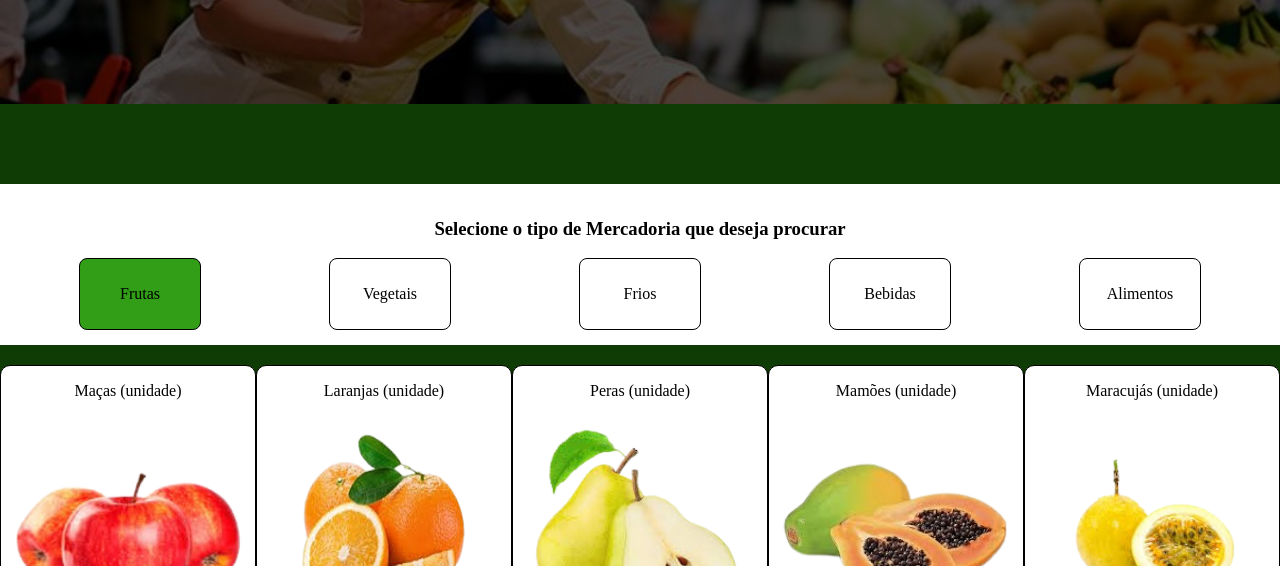
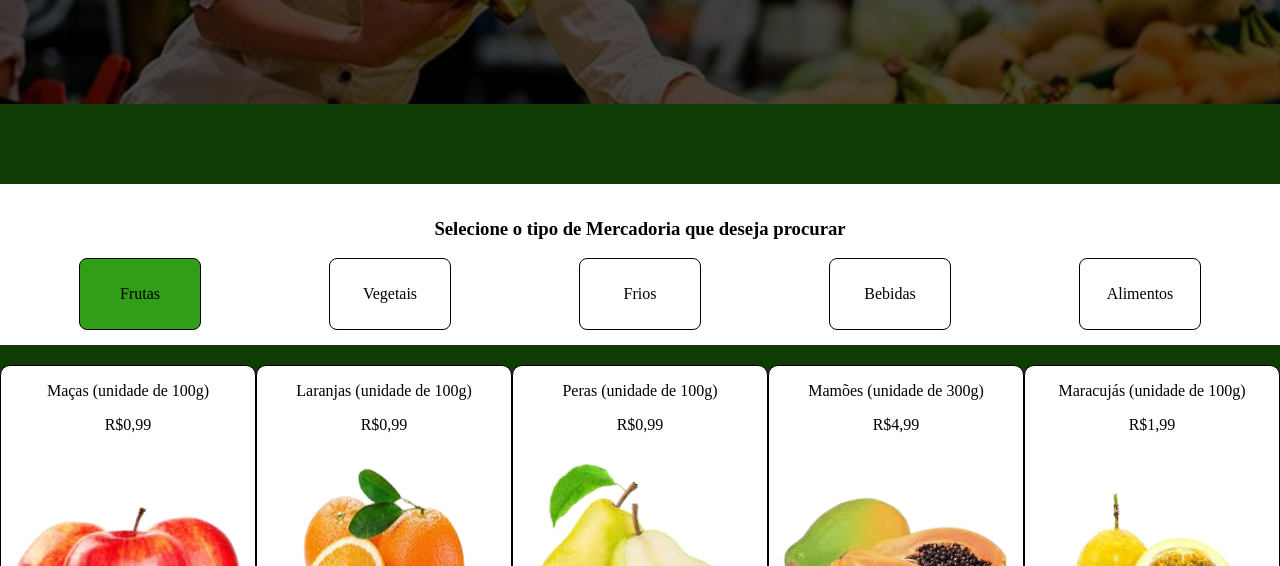
Before and after one commit to pato14123/DaRoca, a plain HTML site: page Mercado_Frutas.html in a window 1280 px wide. Shown: the part 386-952 px from the top of the page. Drawn offline with Linux system fonts and the light colour scheme.

Commit message:
valores dos itens da loja

```diff
--- a/Mercado_Frutas.html
+++ b/Mercado_Frutas.html
@@ -318,7 +318,8 @@
 
     <div id="Selecionar_Produtos">
         <div class="Produto">
-            <p>Maças (unidade)</p>
+            <p>Maças (unidade de 100g)</p>
+            <p>R$0,99</p>
             <img src="Imagens/Frutas/Maçãs.png">
             <div id="Adicionar_Retirar">
                 <button class="Retirar" onclick="Retirar_Macas()">-</button>
@@ -327,7 +328,8 @@
             </div>
         </div>
         <div class="Produto">
-            <p>Laranjas (unidade)</p>
+            <p>Laranjas (unidade de 100g)</p>
+            <p>R$0,99</p>
             <img src="Imagens/Frutas/Laranjas.png">
             <div id="Adicionar_Retirar">
                 <button class="Retirar" onclick="Retirar_Laranjas()">-</button>
@@ -336,7 +338,8 @@
             </div>
         </div>
         <div class="Produto">
-            <p>Peras (unidade)</p>
+            <p>Peras (unidade de 100g)</p>
+            <p>R$0,99</p>
             <img src="Imagens/Frutas/Peras.png">
             <div id="Adicionar_Retirar">
                 <button class="Retirar" onclick="Retirar_Peras()">-</button>
@@ -345,7 +348,8 @@
             </div>
         </div>
         <div class="Produto">
-            <p>Mamões (unidade)</p>
+            <p>Mamões (unidade de 300g)</p>
+            <p>R$4,99</p>
             <img src="Imagens/Frutas/Mamões.png">
             <div id="Adicionar_Retirar">
                 <button class="Retirar" onclick="Retirar_Mamoes()">-</button>
@@ -354,7 +358,8 @@
             </div>
         </div>
         <div class="Produto">
-            <p>Maracujás (unidade)</p>
+            <p>Maracujás (unidade de 100g)</p>
+            <p>R$1,99</p>
             <img src="Imagens/Frutas/Maracujas.png">
             <div id="Adicionar_Retirar">
                 <button class="Retirar" onclick="Retirar_Maracujas()">-</button>
```
Also changed, not shown: Mercado_Bebidas.html (+10 -5 lines), Mercado_Frios.html (+5 -0 lines), Mercado_Vegetais.html (+5 -0 lines).
